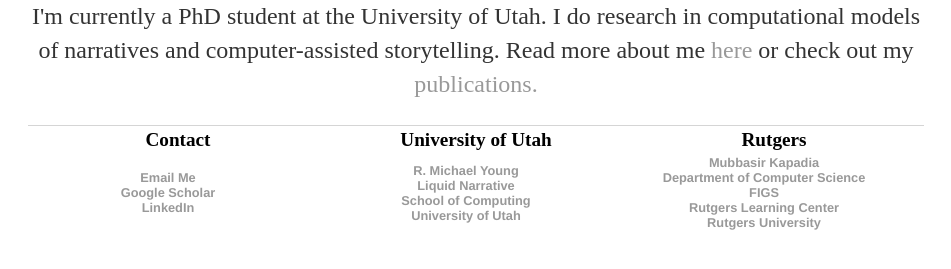
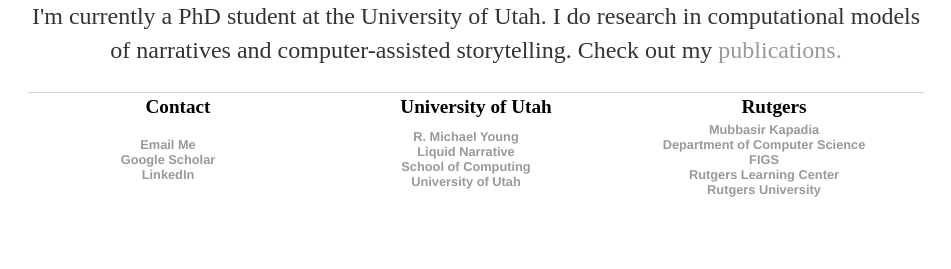
Before and after one commit to rushsangs/rushsangs-old.github.io, a Jekyll site: the page built from index.html, in a window 1280 px wide, cut to the strip 525-794 px from the top of the page. Shown: the whole strip, without its empty margins (164-1115 px from the left). Built offline with Jekyll 4.4.1, drawn with Linux system fonts in a browser that asks for light colours.

Commit message:
updated profile picture

```diff
--- a/index.html
+++ b/index.html
@@ -5,7 +5,7 @@
 <div class="blurb">
 	<h1>Hi there, I'm Rushit (Rush) Sanghrajka!</h1>
 	<div style="text-align: center">
-	<img src="images/profile.png" width="400px"/>
+	<img src="images/profile-2022.png" width="400px"/>
 	</div>
-	<p style="text-align:center">I'm currently a PhD student at the University of Utah. I do research in computational models of narratives and computer-assisted storytelling. Read more about me <a href="https://scienceforstories.wordpress.com/2017/08/22/hello-world/">here</a> or check out my <a href="/publications">publications.</a></p>
+	<p style="text-align:center">I'm currently a PhD student at the University of Utah. I do research in computational models of narratives and computer-assisted storytelling. Check out my <a href="/publications">publications.</a></p>
 </div><!-- /.blurb -->
```
Also changed, not shown: 3 other files.
